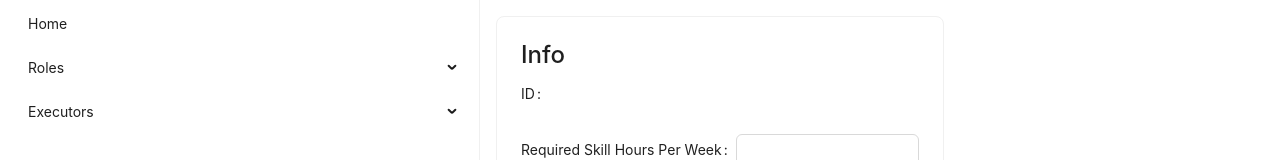
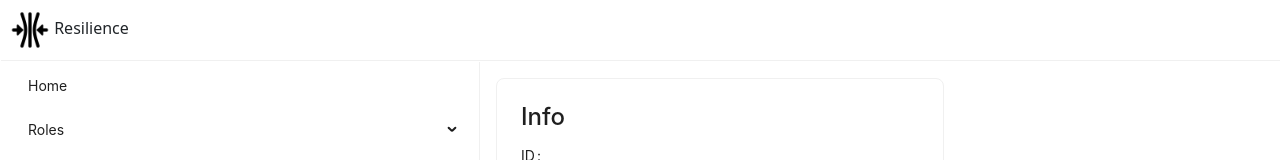
Before and after one commit to Gnatienko/resilience-client, a React (Create React App) app: page /role/1 in a window 1280 px wide. Shown: the top 160 px of the page. Built offline with nearby package versions, Linux system fonts and the light colour scheme; no server answers.

Commit message:
Added header

```diff
--- a/src/App.js
+++ b/src/App.js
@@ -1,5 +1,5 @@
 import { useNavigate, Route, Routes } from "react-router-dom"
-import { Menu } from "antd"
+import { Menu, Divider } from "antd"
 import { GoogleLogin } from "@react-oauth/google"
 import Roles from "./pages/Roles"
 import Executors from "./pages/Executors"
@@ -8,8 +8,10 @@ import Role from "./pages/Role"
 import Executor from "./pages/Executor"
 import AddExecutor from "./pages/AddExecutor"
 import Home from "./pages/Home"
+import "./App.css"
 
-import "./App.css"
+import React from "react"
+import logo from "./logo.png"
 
 const SubMenu = Menu.SubMenu
 
@@ -17,6 +19,30 @@ function App() {
   const navigate = useNavigate()
 
   return (
+    <div>
+      <div
+        style={{
+          margin: "10px",
+          display: "flex",
+          msFlexDirection: "row",
+          "justify-content": "space-between",
+        }}
+      >
+        <div>
+          {" "}
+          <img src={logo} style={{ width: 40 }} alt="icon" /> Resilience
+        </div>
+
+        <GoogleLogin
+          onSuccess={(credentialResponse) => {
+            console.log(credentialResponse)
+          }}
+          onError={() => {
+            console.log("Login Failed")
+          }}
+        />
+      </div>
+      <Divider style={{ margin: "1px" }} />
       <div
         style={{
           display: "flex",
@@ -63,14 +89,7 @@ function App() {
             ></Route>
           </Routes>
         </div>
-      <GoogleLogin
-        onSuccess={(credentialResponse) => {
-          console.log(credentialResponse)
-        }}
-        onError={() => {
-          console.log("Login Failed")
-        }}
-      />
+      </div>
     </div>
   )
 }
```
Also changed, not shown: src/logo.png (added). Lines whose indentation alone changed are shown as unchanged.
